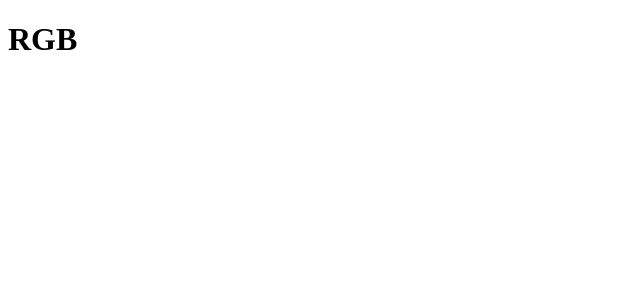
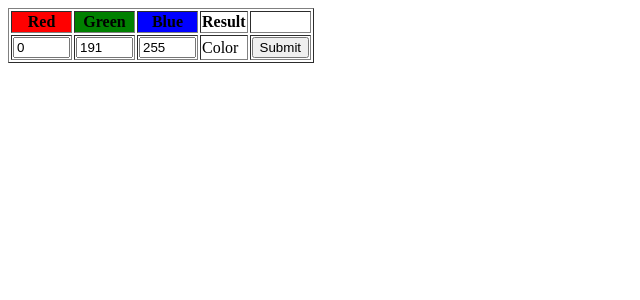
Before and after one commit to nelsonjpn/p2-ducks, a Flask app: page /rgb/ in a window 1280 px wide. Shown: the top 300 px of the page, without its empty margins (0-640 px from the left). Run offline with Flask 2, Linux system fonts and the light colour scheme; some libraries are stand-ins or nearby versions.

Commit message:
RGB template from Max

```diff
--- a/templates/rgb.html
+++ b/templates/rgb.html
@@ -1,10 +1,28 @@
 <!DOCTYPE html>
-<html lang="en">
+<html>
 <head>
-    <meta charset="UTF-8">
-    <title>RGB</title>
+    <title>
+        RGB
+    </title>
+<body>
+<form action="/rgb/" method="POST">
+    <table border="1">
+        <tr>
+            <th style="background-color:red">Red</th>
+            <th style="background-color:green">Green</th>
+            <th style="background-color:blue">Blue</th>
+            <th>Result</th>
+            <th></th>
+        </tr>
+        <tr>
+            <td><Input type="Text" id="codeRed" size="4" maxlength="3" value="0"></td>
+            <td><Input type="Text" id="codeGreen" size="4" maxlength="3" value="191"></td>
+            <td><Input type="Text" id="codeBlue" size="4" maxlength="3" value="255"></td>
+            <td><div class="colorDiv">Color</div></td>
+            <td><input type="submit"></td>
+        </tr>
+    </table>
+</form>
+</body>
 </head>
-<body>
-<h1>RGB</h1>
-</body>
 </html>
```
